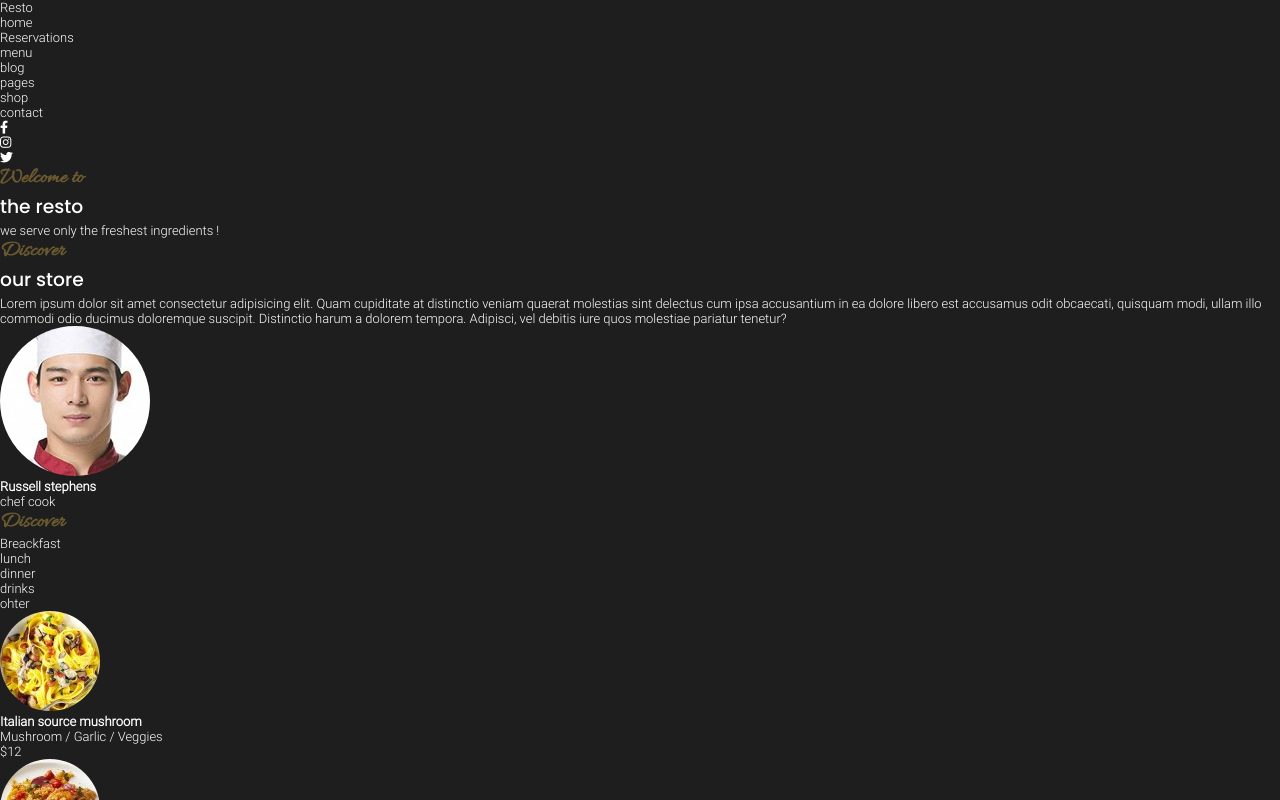
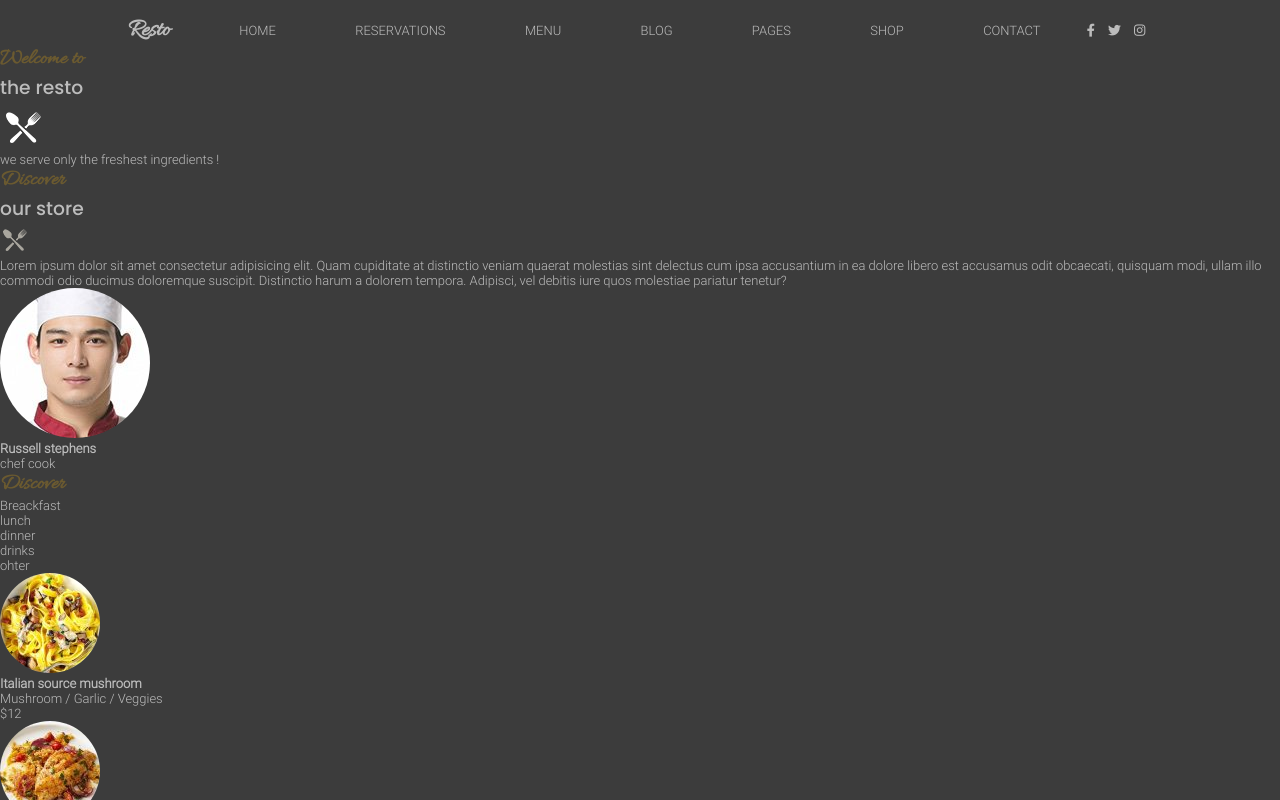
Before and after one commit to StevenJamet/leResto-sass, a plain HTML site: page index.html in a window 1280 px wide. Shown: the top 800 px of the page. Drawn offline with Linux system fonts and the light colour scheme.

Commit message:
la nav fini

```diff
--- a/assets/styles/_header.scss
+++ b/assets/styles/_header.scss
@@ -0,0 +1,27 @@
+header{
+    margin-top: 15px;
+}
+.nav-container{
+    display: grid;
+    grid-template-columns: 7% 86% 7%;
+    justify-content: space-around;
+    max-width: 80%;
+    margin: auto;
+    align-items: center;
+}
+.nav-container span{
+    font-family: "allura";
+    font-size: 1.7rem;
+    font-weight: bold;
+}
+.tab ul{
+    display: flex;
+    justify-content: space-around;
+    text-transform: uppercase;
+    font-size: 0.6rem;
+    font-weight: lighter;
+}
+.social ul{
+    display: flex;
+    justify-content: space-around;
+}
--- a/assets/styles/_settings.scss
+++ b/assets/styles/_settings.scss
@@ -1,5 +1,5 @@
 body{
-    background: rgb(30, 30, 30);
+    background: rgb(60, 60, 60);
 }
 @font-face {
     font-family: "allura";
@@ -19,7 +19,7 @@ body{
     margin: 0;
     box-sizing: border-box;
     font-family: "roboto", sans-serif;
-    color: white;
+    color: rgb(188, 188, 188);
     font-size: 0.9rem;
     list-style: none;
 }
@@ -36,3 +36,6 @@ body{
 img{
     border-radius: 100px
 }
+.logo{
+    background: url(/assets/img/favicon.png);
+}
--- a/index.html
+++ b/index.html
@@ -27,14 +27,14 @@
             <nav class="social">
                 <ul>
                     <li><i class="fa-brands fa-facebook-f"></i></li>
+                    <li><i class="fa-brands fa-twitter"></i></li>
                     <li><i class="fa-brands fa-instagram"></i></li>
-                    <li><i class="fa-brands fa-twitter"></i></li>
                 </ul>
             </nav>
         </div>
-        <div>
+        <div class="presentation">
             <h1 class="tittle">Welcome to<br><strong>the resto</strong></h1>
-            <span class="logo"></span>
+            <img src="/assets/img/ic-plate-big.png" alt="spoon and fork">
             <p>we serve only the freshest ingredients !</p>
         </div>
     </header>
@@ -42,7 +42,7 @@
         <section class="section1">
             <div class="left-part">
                 <h2 class="tittle">Discover<br><strong>our store</strong></h2>
-                <span class="logo"></span>
+                <img src="/assets/img/ic-plate.png" alt="spoon and fork">
                 <p>Lorem ipsum dolor sit amet consectetur adipisicing elit. Quam cupiditate at distinctio veniam quaerat molestias sint delectus cum ipsa accusantium in ea dolore libero est accusamus odit obcaecati, quisquam modi, ullam illo commodi odio ducimus doloremque suscipit. Distinctio harum a dolorem tempora. Adipisci, vel debitis iure quos molestiae pariatur tenetur?</p>
                 <img src="./assets/img/avatar-01.jpg" alt="Russell Stephens">
                 <h6>Russell stephens</h6>
```
Also changed, not shown: index.css, 1 other file.
